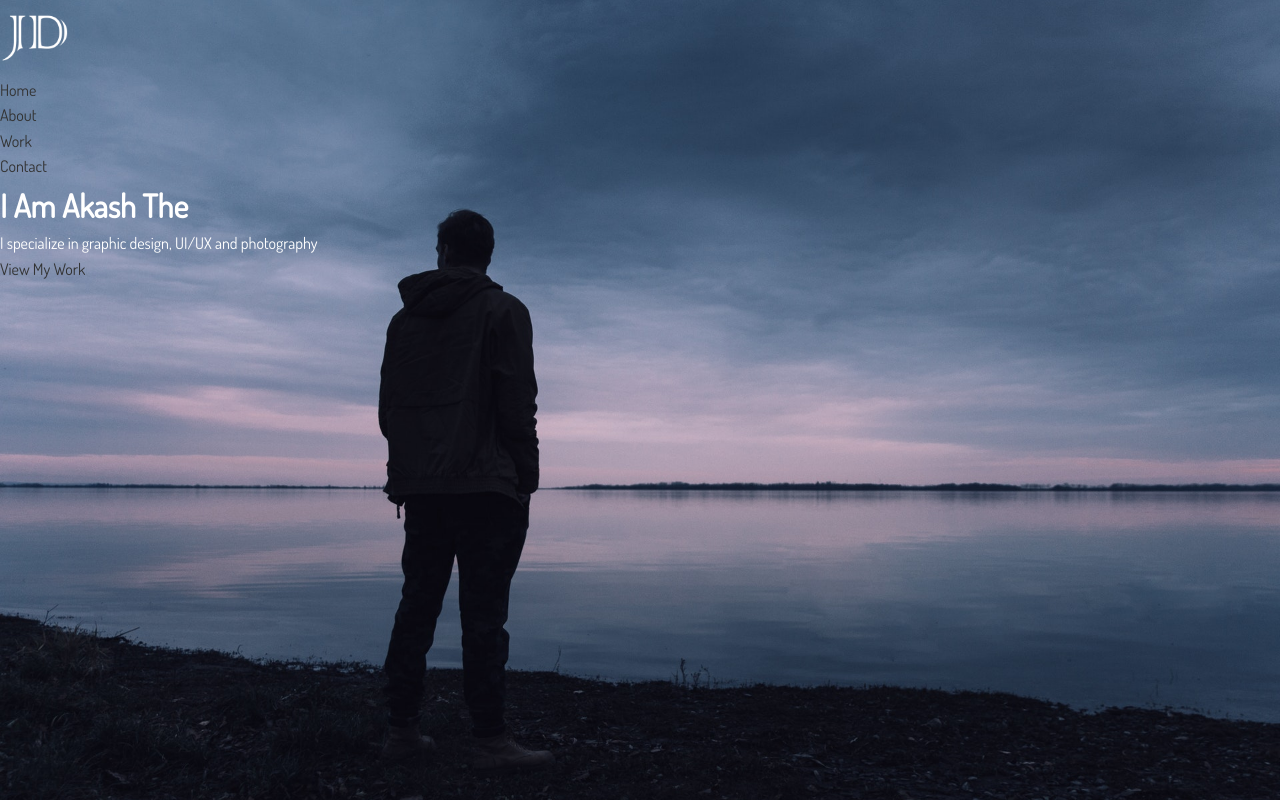
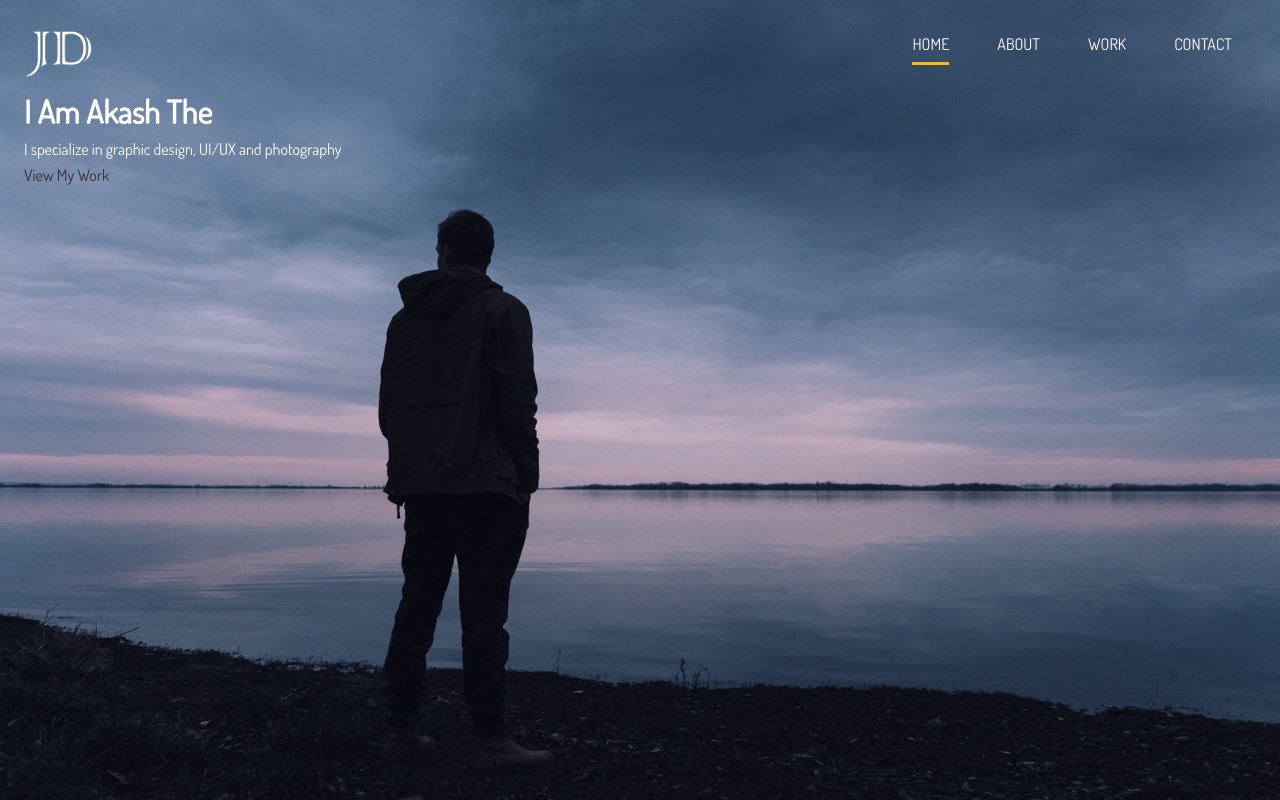
Before and after one commit to aka2029/Portfolio_Website, a website: page dist/index.html in a window 1280 px wide. Drawn offline with Linux system fonts and the light colour scheme.

Commit message:
new commit

```diff
--- /dev/null
+++ b/scss/_utilities.scss
@@ -0,0 +1,6 @@
+.container {
+  max-width: $website-width;
+  padding: 0 1.5rem;
+  margin: auto;
+  overflow: hidden;
+}
--- a/scss/main.scss
+++ b/scss/main.scss
@@ -1,4 +1,5 @@
 @import "config";
+@import "utilities";
 
 // General Styles
 * {
@@ -39,6 +40,36 @@ img {
   text-transform: uppercase;
 }
 
+// Main Nav
+#main-nav {
+  display: flex;
+  justify-content: space-between;
+  padding-top: 1rem;
+
+  ul {
+    display: flex;
+  }
+  li {
+    padding: 1rem 1.5rem;
+  }
+  a {
+    text-decoration: none;
+    color: #fff;
+    text-transform: uppercase;
+    border-bottom: 3px transparent solid;
+    padding-bottom: 0.5rem;
+    transition: border-color 0.5s;
+
+    &:hover {
+      border-color: $medium-color;
+    }
+
+    &.current {
+      border-color: $main-color;
+    }
+  }
+}
+
 // Header
 #header {
   &-home {
```
Also changed, not shown: dist/css/main.css.
